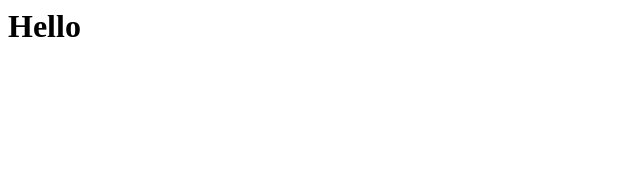
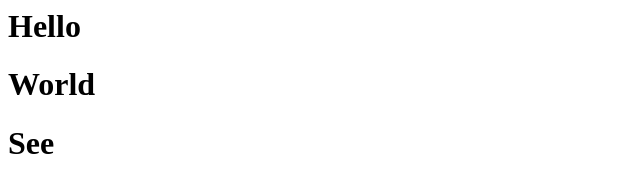
Before and after one commit to sahilgarg231297/test, a plain HTML site: page index.html in a window 1280 px wide. Shown: the whole page, without its empty margins (0-640 px from the left). Drawn offline with Linux system fonts and the light colour scheme.

Commit message:
changed third

```diff
--- a/index.html
+++ b/index.html
@@ -1,5 +1,7 @@
 <html>
     <body>
         <h1>Hello</h1>
+        <h1>World</h1>
+        <h1>See</h1>
     </body>
 </html>
```
